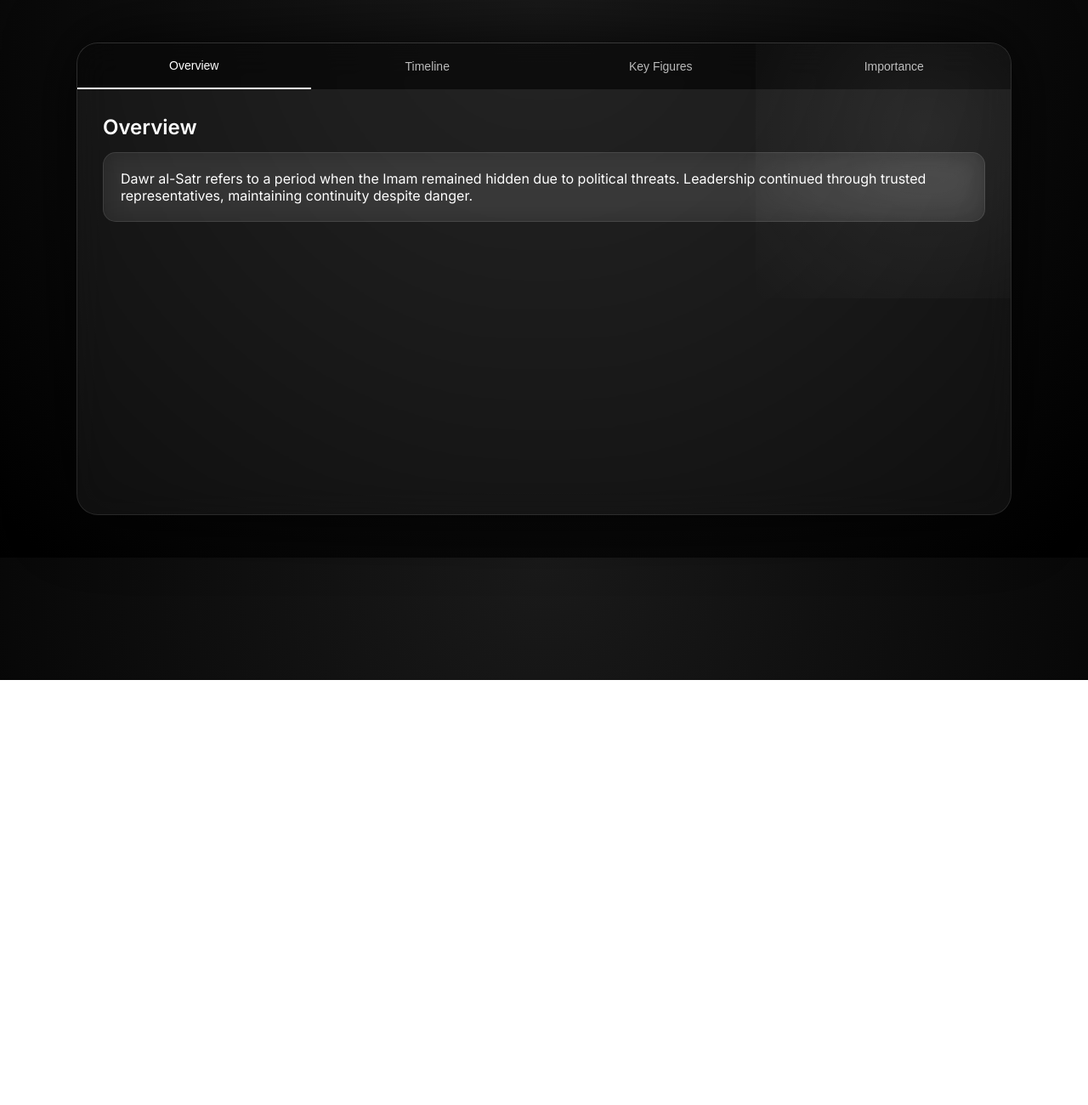
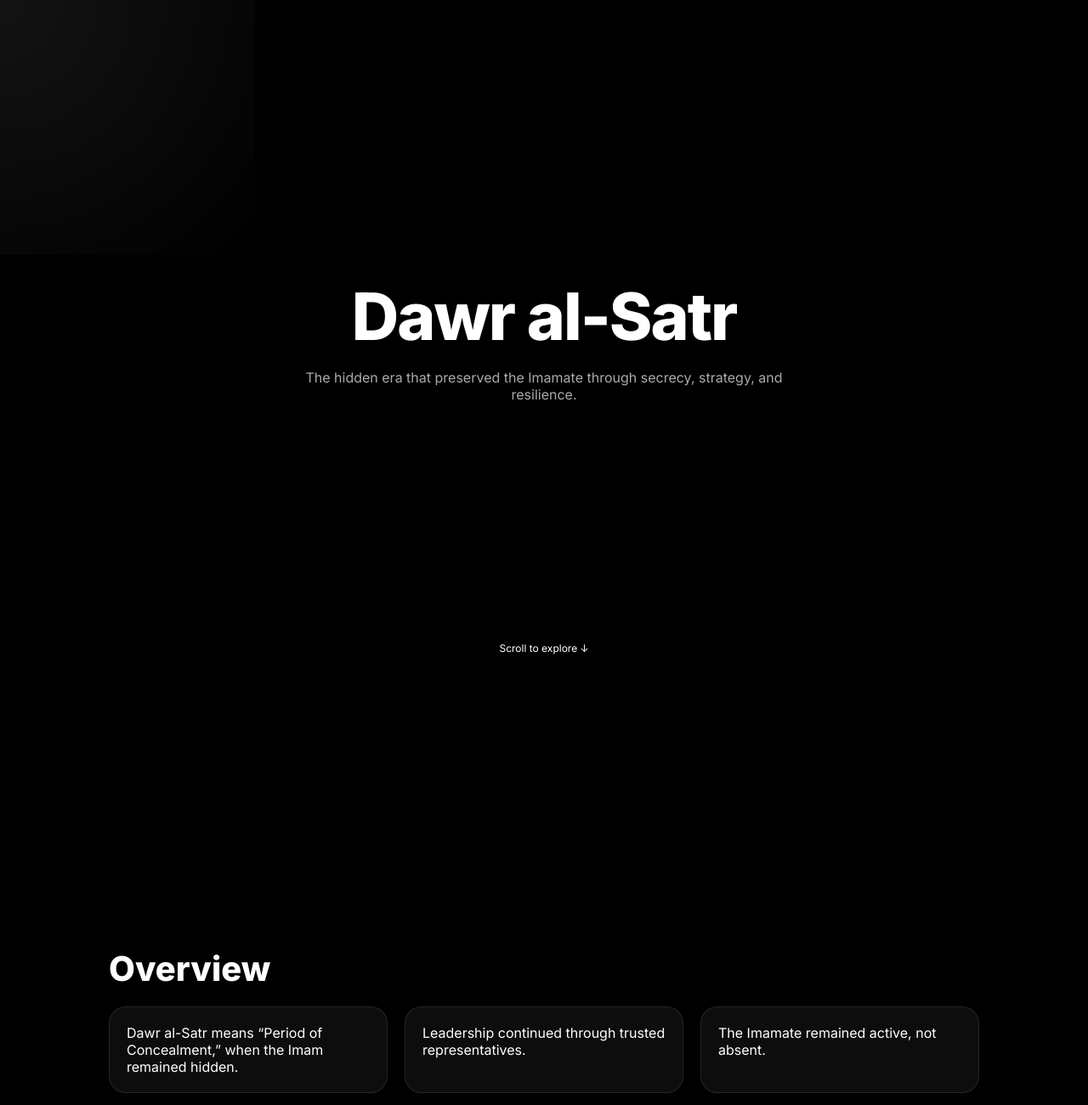
Before and after one commit to ali-uhlee/dawr-al-satr, a plain HTML site: page index.html in a window 1280 px wide. Shown: the top 1300 px of the page at 85% size. Before the commit the page ends 800 px from the top, so only its background shows below. Drawn offline with Linux system fonts and the light colour scheme.

Commit message:
Update index.html for content and styling changes

```diff
--- a/index.html
+++ b/index.html
@@ -3,191 +3,238 @@
 <head>
 <meta charset="UTF-8">
 <meta name="viewport" content="width=device-width, initial-scale=1.0">
-<title>Dawr al-Satr Interactive Demo</title>
+<title>Dawr al-Satr Experience</title>
 
-<link href="https://fonts.googleapis.com/css2?family=Inter:wght@300;400;600&display=swap" rel="stylesheet">
+<link href="https://fonts.googleapis.com/css2?family=Inter:wght@300;400;600;800&display=swap" rel="stylesheet">
 
 <style>
-* { margin:0; padding:0; box-sizing:border-box; }
+*{margin:0;padding:0;box-sizing:border-box;}
 
-body {
-    font-family: 'Inter', sans-serif;
-    background: radial-gradient(circle at top, #1a1a1a, #000);
-    color: white;
-    overflow-x: hidden;
+body{
+    font-family:'Inter',sans-serif;
+    background:#000;
+    color:#fff;
+    overflow-x:hidden;
 }
 
-/* Laptop Frame */
-.laptop {
-    width: 95%;
-    max-width: 1100px;
-    margin: 50px auto;
-    border-radius: 25px;
-    background: rgba(255,255,255,0.05);
-    backdrop-filter: blur(20px);
-    box-shadow: 0 0 80px rgba(0,0,0,0.8);
-    overflow: hidden;
-    border: 1px solid rgba(255,255,255,0.1);
+/* HERO */
+.hero{
+    height:100vh;
+    display:flex;
+    flex-direction:column;
+    justify-content:center;
+    align-items:center;
+    text-align:center;
+    position:relative;
 }
 
-/* Nav */
-.nav {
-    display: flex;
-    background: rgba(0,0,0,0.6);
+.hero h1{
+    font-size:clamp(40px,6vw,80px);
+    font-weight:800;
+    letter-spacing:-2px;
 }
 
-.nav button {
-    flex: 1;
-    padding: 18px;
-    border: none;
-    background: transparent;
-    color: #bbb;
-    font-size: 14px;
-    cursor: pointer;
-    transition: 0.3s;
+.hero p{
+    margin-top:15px;
+    color:#aaa;
+    max-width:600px;
 }
 
-.nav button:hover {
-    color: white;
+.scroll{
+    position:absolute;
+    bottom:30px;
+    font-size:12px;
+    opacity:0.6;
+    animation:fade 2s infinite;
 }
 
-.nav button.active {
-    color: white;
-    border-bottom: 2px solid white;
+@keyframes fade{
+    0%,100%{opacity:0.2;}
+    50%{opacity:1;}
 }
 
-/* Screen */
-.screen {
-    padding: 30px;
-    min-height: 500px;
+/* PARALLAX GLOW */
+.glow{
+    position:fixed;
+    width:600px;
+    height:600px;
+    background:radial-gradient(circle, rgba(255,255,255,0.08), transparent);
+    pointer-events:none;
+    transform:translate(-50%,-50%);
 }
 
-/* Sections */
-.section {
-    position: absolute;
-    opacity: 0;
-    transform: translateX(40px);
-    transition: all 0.5s ease;
-    width: 100%;
+/* SECTIONS */
+.section{
+    min-height:100vh;
+    padding:80px 10%;
+    display:flex;
+    flex-direction:column;
+    justify-content:center;
 }
 
-.section.active {
-    position: relative;
-    opacity: 1;
-    transform: translateX(0);
+h2{
+    font-size:40px;
+    margin-bottom:20px;
 }
 
-/* Cards */
-.card {
-    background: rgba(255,255,255,0.07);
-    backdrop-filter: blur(15px);
-    border-radius: 15px;
-    padding: 20px;
-    margin: 15px 0;
-    transition: 0.3s;
-    border: 1px solid rgba(255,255,255,0.1);
+/* CARDS */
+.cards{
+    display:grid;
+    grid-template-columns:repeat(auto-fit,minmax(250px,1fr));
+    gap:20px;
 }
 
-.card:hover {
-    transform: translateY(-5px) scale(1.02);
-    box-shadow: 0 0 25px rgba(255,255,255,0.1);
+.card{
+    background:rgba(255,255,255,0.05);
+    backdrop-filter:blur(20px);
+    border-radius:20px;
+    padding:20px;
+    transition:0.4s;
+    border:1px solid rgba(255,255,255,0.1);
 }
 
-/* Titles */
-h2 {
-    font-weight: 600;
-    margin-bottom: 10px;
+.card:hover{
+    transform:translateY(-10px) scale(1.03);
+    box-shadow:0 20px 40px rgba(0,0,0,0.5);
 }
 
-p {
-    color: #ccc;
+/* TIMELINE */
+.timeline{
+    position:relative;
+    margin-top:30px;
 }
 
-/* Glow effect */
-.glow {
-    position: absolute;
-    width: 400px;
-    height: 400px;
-    background: radial-gradient(circle, rgba(255,255,255,0.08), transparent);
-    top: -100px;
-    right: -100px;
-    pointer-events: none;
+.timeline::before{
+    content:'';
+    position:absolute;
+    left:50%;
+    top:0;
+    width:2px;
+    height:100%;
+    background:#444;
 }
 
-/* Responsive */
-@media(max-width:700px){
-    .nav { flex-direction: column; }
+.event{
+    position:relative;
+    width:50%;
+    padding:20px;
+}
+
+.event:nth-child(odd){
+    left:0;
+    text-align:right;
+}
+
+.event:nth-child(even){
+    left:50%;
+}
+
+.event::before{
+    content:'';
+    position:absolute;
+    top:20px;
+    width:12px;
+    height:12px;
+    background:white;
+    border-radius:50%;
+}
+
+.event:nth-child(odd)::before{
+    right:-6px;
+}
+
+.event:nth-child(even)::before{
+    left:-6px;
+}
+
+/* FADE IN */
+.hidden{
+    opacity:0;
+    transform:translateY(40px);
+    transition:1s;
+}
+
+.show{
+    opacity:1;
+    transform:translateY(0);
 }
 </style>
 </head>
 
 <body>
 
-<div class="laptop">
-    <div class="nav">
-        <button onclick="showSection(0)" class="active">Overview</button>
-        <button onclick="showSection(1)">Timeline</button>
-        <button onclick="showSection(2)">Key Figures</button>
-        <button onclick="showSection(3)">Importance</button>
+<div class="glow" id="glow"></div>
+
+<!-- HERO -->
+<section class="hero">
+    <h1>Dawr al-Satr</h1>
+    <p>The hidden era that preserved the Imamate through secrecy, strategy, and resilience.</p>
+    <div class="scroll">Scroll to explore ↓</div>
+</section>
+
+<!-- OVERVIEW -->
+<section class="section hidden">
+    <h2>Overview</h2>
+    <div class="cards">
+        <div class="card">Dawr al-Satr means “Period of Concealment,” when the Imam remained hidden.</div>
+        <div class="card">Leadership continued through trusted representatives.</div>
+        <div class="card">The Imamate remained active, not absent.</div>
     </div>
+</section>
 
-    <div class="screen">
-        <div class="glow"></div>
+<!-- TIMELINE -->
+<section class="section hidden">
+    <h2>Timeline</h2>
+    <div class="timeline">
+        <div class="event">765 CE – Ja'far al-Sadiq passes away</div>
+        <div class="event">Late 700s – Concealment begins</div>
+        <div class="event">800s – Da'wa network expands</div>
+        <div class="event">909 CE – Fatimid Caliphate established</div>
+    </div>
+</section>
 
-        <div class="section active">
-            <h2>Overview</h2>
-            <div class="card">
-                Dawr al-Satr refers to a period when the Imam remained hidden due to political threats.
-                Leadership continued through trusted representatives, maintaining continuity despite danger.
-            </div>
-        </div>
+<!-- FIGURES -->
+<section class="section hidden">
+    <h2>Key Figures</h2>
+    <div class="cards">
+        <div class="card"><b>Ja'far al-Sadiq</b><br>Foundation of knowledge</div>
+        <div class="card"><b>Muhammad ibn Ismail</b><br>Beginning of concealment</div>
+        <div class="card"><b>Ubayd Allah al-Mahdi</b><br>Re-emergence</div>
+    </div>
+</section>
 
-        <div class="section">
-            <h2>Timeline</h2>
-            <div class="card">765 CE – Death of Imam Ja'far al-Sadiq</div>
-            <div class="card">Late 700s – Concealment begins</div>
-            <div class="card">800s – Da'wa network expands</div>
-            <div class="card">909 CE – Fatimid Caliphate established</div>
-        </div>
-
-        <div class="section">
-            <h2>Key Figures</h2>
-            <div class="card"><b>Ja'far al-Sadiq</b> – Foundation of knowledge</div>
-            <div class="card"><b>Muhammad ibn Ismail</b> – Beginning of concealment</div>
-            <div class="card"><b>Ubayd Allah al-Mahdi</b> – Re-emergence and state formation</div>
-        </div>
-
-        <div class="section">
-            <h2>Importance</h2>
-            <div class="card">Preserved leadership during danger</div>
-            <div class="card">Built global networks</div>
-            <div class="card">Allowed re-emergence</div>
-            <div class="card">Demonstrated adaptability</div>
-        </div>
-
+<!-- IMPORTANCE -->
+<section class="section hidden">
+    <h2>Importance</h2>
+    <div class="cards">
+        <div class="card">Preserved leadership under threat</div>
+        <div class="card">Built global networks</div>
+        <div class="card">Enabled re-emergence</div>
+        <div class="card">Showed adaptability</div>
     </div>
-</div>
+</section>
 
 <script>
-let current = 0;
-let sections = document.querySelectorAll('.section');
-let buttons = document.querySelectorAll('.nav button');
 
-function showSection(index){
-    sections.forEach(s => s.classList.remove('active'));
-    buttons.forEach(b => b.classList.remove('active'));
+/* SCROLL ANIMATIONS */
+const observer = new IntersectionObserver(entries=>{
+    entries.forEach(entry=>{
+        if(entry.isIntersecting){
+            entry.target.classList.add('show');
+        }
+    });
+});
 
-    sections[index].classList.add('active');
-    buttons[index].classList.add('active');
+document.querySelectorAll('.hidden').forEach(el=>observer.observe(el));
 
-    current = index;
-}
+/* MOUSE PARALLAX */
+const glow = document.getElementById('glow');
 
-/* Auto demo mode (like store displays) */
-setInterval(() => {
-    current = (current + 1) % sections.length;
-    showSection(current);
-}, 7000);
+document.addEventListener('mousemove', e=>{
+    glow.style.left = e.clientX + 'px';
+    glow.style.top = e.clientY + 'px';
+});
+
 </script>
 
 </body>
```
